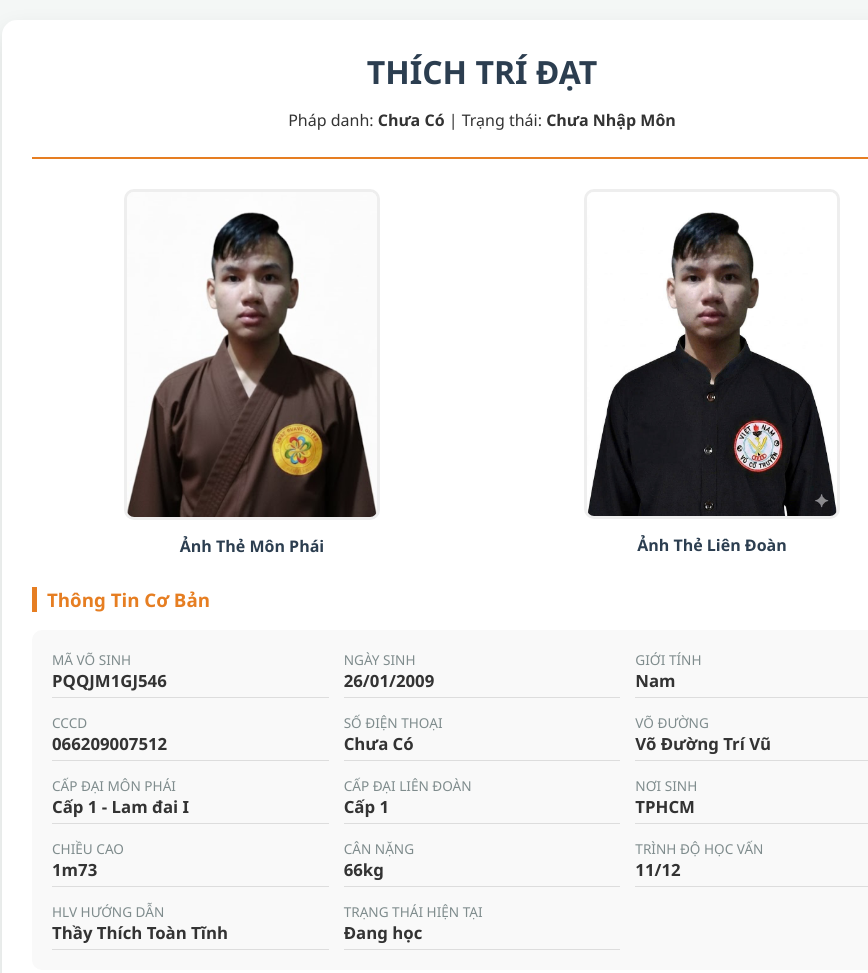
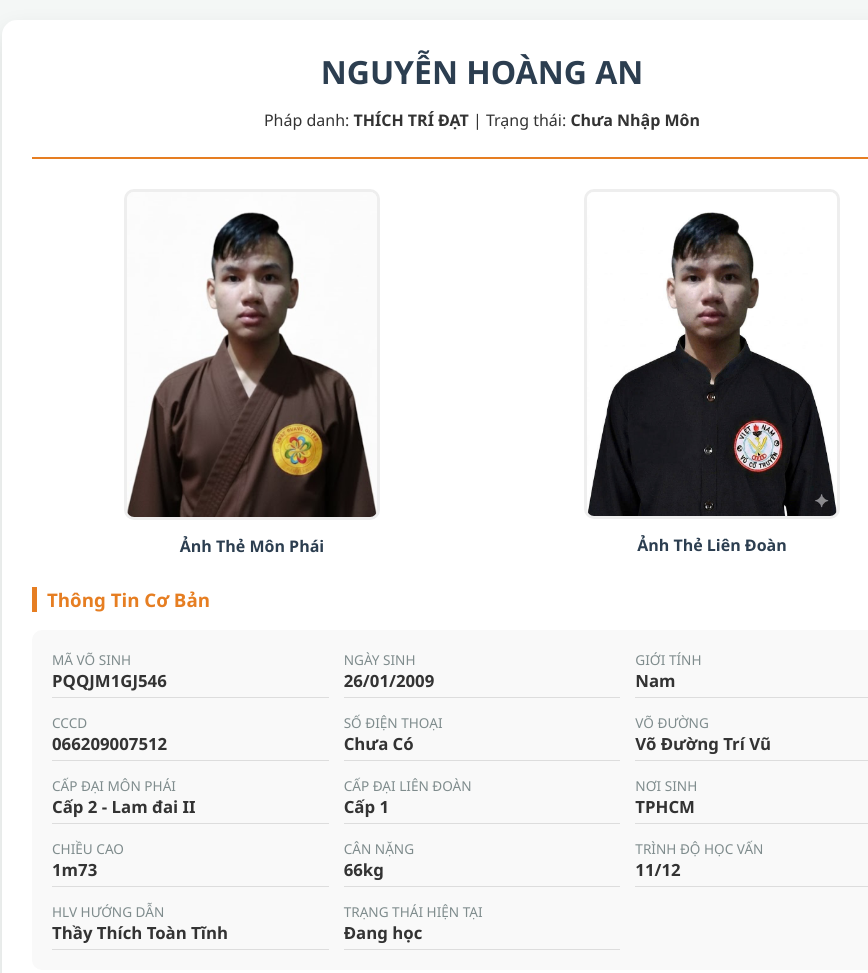
Before and after one commit to lelevietnam99/thichtridat-26012009-TPHCM-voduongtrivu, a plain HTML site: page index.html in a window 1280 px wide. Shown: the top 973 px of the page, without its empty margins (158-1026 px from the left). Drawn offline with Linux system fonts and the light colour scheme.

Commit message:
Update index.html

```diff
--- a/index.html
+++ b/index.html
@@ -134,8 +134,8 @@
 
 <div class="container">
     <header>
-        <h1>THÍCH TRÍ ĐẠT</h1>
-        <p>Pháp danh: <strong>Chưa Có</strong> | Trạng thái: <strong>Chưa Nhập Môn</strong></p>
+        <h1>NGUYỄN HOÀNG AN</h1>
+        <p>Pháp danh: <strong>THÍCH TRÍ ĐẠT</strong> | Trạng thái: <strong>Chưa Nhập Môn</strong></p>
     </header>
 
     <div class="photo-section">
@@ -157,7 +157,7 @@
         <div class="info-item"><label>CCCD</label><span>066209007512</span></div>
         <div class="info-item"><label>Số Điện Thoại</label><span>Chưa Có</span></div>
         <div class="info-item"><label>Võ Đường</label><span>Võ Đường Trí Vũ</span></div>
-        <div class="info-item"><label>Cấp Đại Môn Phái</label><span>Cấp 1 - Lam đai I</span></div>
+        <div class="info-item"><label>Cấp Đại Môn Phái</label><span>Cấp 2 - Lam đai II</span></div>
         <div class="info-item"><label>Cấp Đại Liên Đoàn</label><span>Cấp 1</span></div>
         <div class="info-item"><label>Nơi Sinh</label><span>TPHCM</span></div>
         <div class="info-item"><label>Chiều cao</label><span>1m73</span></div>
```
